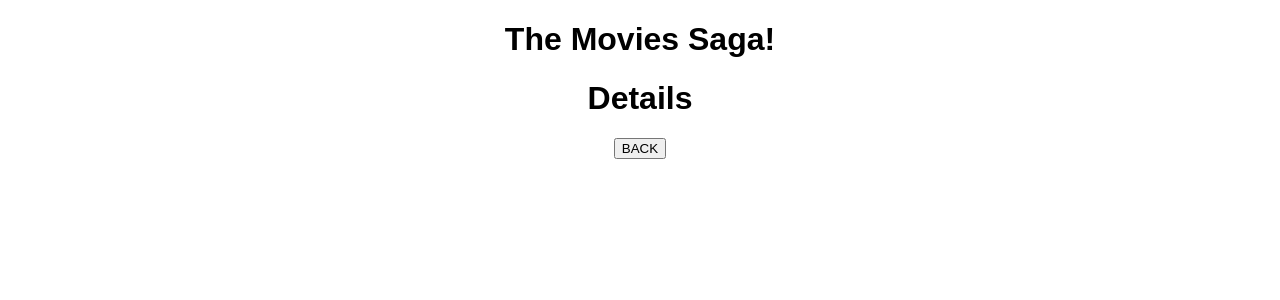
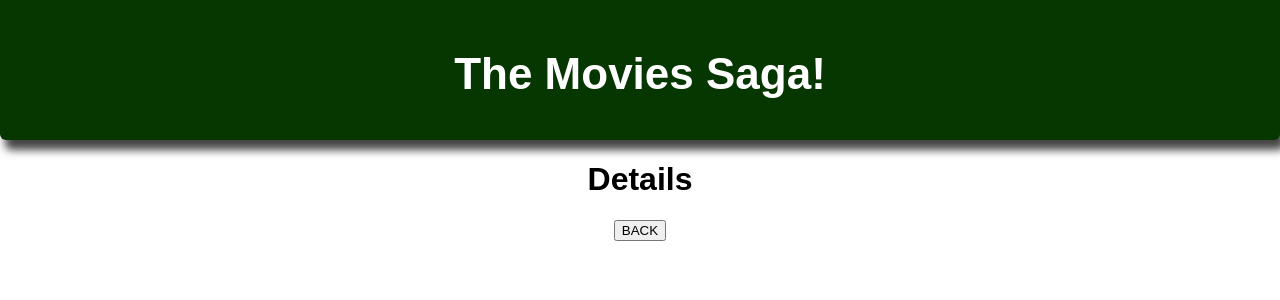
Before and after one commit to ZackariaAntar/React-Redux-Sagas-Movie-Gallery-SPA, a React (Create React App) app: page /#/details in a window 1280 px wide. Shown: the top 300 px of the page. Built offline with nearby package versions, Linux system fonts and the light colour scheme.

Commit message:
changed header and  title stylings.

```diff
--- a/package.json
+++ b/package.json
@@ -4,6 +4,9 @@
   "private": true,
   "proxy": "http://localhost:5000",
   "dependencies": {
+    "@emotion/react": "^11.11.1",
+    "@emotion/styled": "^11.11.0",
+    "@mui/material": "^5.13.5",
     "axios": "^0.21.1",
     "pg": "^8.2.1",
     "react": "^18.2.0",
--- a/src/components/App/App.css
+++ b/src/components/App/App.css
@@ -3,22 +3,20 @@
 }
 
 
-.App-header {
-  background-color: #222;
-  height: 150px;
+.header {
+  background-color: #063700;
+  height: 100px;
   padding: 20px;
+  border-bottom-left-radius: 6px ;
+  border-bottom-right-radius: 6px ;
+  box-shadow: 5px 10px 8px rgb(69, 69, 69);
   color: white;
 }
 
-.App-title {
-  font-size: 1.5em;
+.title {
+  font-size: 2.75rem;
 }
 
-.App-intro {
-  font-size: large;
+.page-title {
+  font-size: 2.5rem;
 }
-
-@keyframes App-logo-spin {
-  from { transform: rotate(0deg); }
-  to { transform: rotate(360deg); }
-}
--- a/src/components/App/App.jsx
+++ b/src/components/App/App.jsx
@@ -6,7 +6,9 @@ import DetailsPage from '../DetailsPage/DetailsPage';
 function App() {
   return (
     <div className="App">
-      <h1>The Movies Saga!</h1>
+      <header className='header'>
+        <h1 className='title'>The Movies Saga!</h1>
+      </header>
       <Router>
         <Route path="/" exact>
           <MovieList />
@@ -14,15 +16,7 @@ function App() {
 
         <Route exact path='/details'>
           <DetailsPage />
-
         </Route>
-
-        <Route exact path='/add'>
-
-        </Route>
-        {/* Details page */}
-
-        {/* Add Movie page */}
       </Router>
     </div>
   );
--- a/src/components/MovieList/MovieList.jsx
+++ b/src/components/MovieList/MovieList.jsx
@@ -19,7 +19,7 @@ function MovieList() {
 
     return (
         <main>
-            <h1>MovieList</h1>
+            <h1 className='page-title'>Movie List</h1>
             <section className="movies">
                 {movies.map(movie => {
                     return (
```
Also changed, not shown: 1 other file (tests, documents, lock files or other folders).
